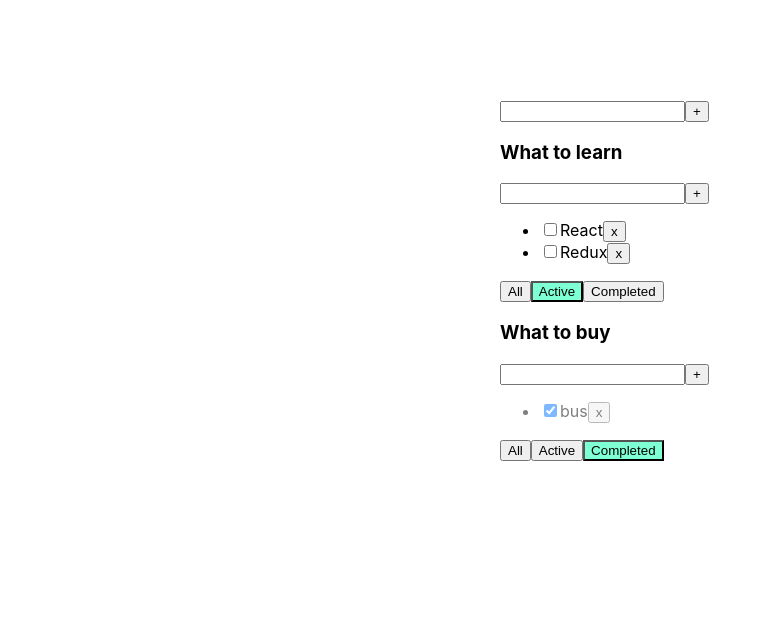
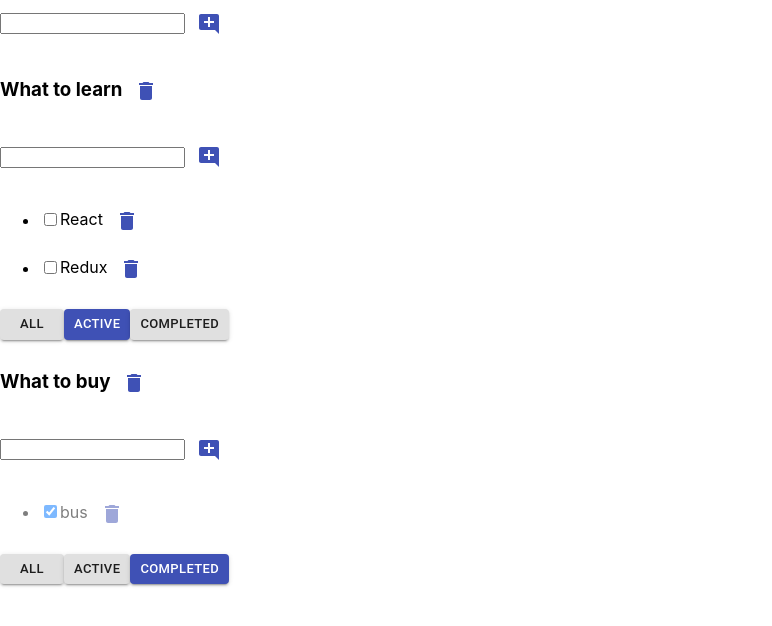
Before and after one commit to PavelMalta/Todolist-homework, a React (Create React App) app: page / in a window 1280 px wide. Shown: the top 626 px of the page, without its empty margins (0-772 px from the left). Built offline with nearby package versions, Linux system fonts and the light colour scheme.

Commit message:
add style button from material-ui in 7 lesson

```diff
--- a/package.json
+++ b/package.json
@@ -3,6 +3,8 @@
   "version": "0.1.0",
   "private": true,
   "dependencies": {
+    "@material-ui/core": "^4.11.2",
+    "@material-ui/icons": "^4.11.2",
     "@testing-library/jest-dom": "^5.11.4",
     "@testing-library/react": "^11.1.0",
     "@testing-library/user-event": "^12.1.10",
--- a/src/AddItemForm.tsx
+++ b/src/AddItemForm.tsx
@@ -1,4 +1,6 @@
+import {IconButton} from "@material-ui/core";
 import React, {ChangeEvent, KeyboardEvent, useState} from "react";
+import {AddComment} from "@material-ui/icons";
 
 type AddItemFormPropsType = {
     addItem: (title: string) => void
@@ -33,7 +35,9 @@ export function AddItemForm(props: AddItemFormPropsType) {
                    onKeyPress={onKeyPressHandler}
                    className={error ? "error" : ""}
             />
-            <button onClick={addTask}>+</button>
+            <IconButton color="primary" onClick={addTask}>
+               <AddComment/>
+            </IconButton>
             {error && <div className={"error-message"}>{error}</div>}
 
         </div>
--- a/src/App.css
+++ b/src/App.css
@@ -1,18 +1,3 @@
-.App {
-    margin-left: 500px;
-    margin-top: 100px;
-}
-.error {
-    border: red 1px solid;
-}
-
-.error-message {
-    color: red;
-}
-
-.active-filter {
-    background-color: aquamarine;
-}
 
 .is-done {
     opacity: 0.5;
--- a/src/Todolist.tsx
+++ b/src/Todolist.tsx
@@ -3,6 +3,9 @@ import {FilterValuesType} from "./App";
 import './App.css';
 import {AddItemForm} from "./AddItemForm";
 import {EditableSpan} from "./EditableSpan";
+import {Button, IconButton} from "@material-ui/core";
+import {Delete} from "@material-ui/icons";
+
 
 export type TaskType = {
     id: string
@@ -42,6 +45,9 @@ export function Todolist(props: PropsType) {
         <div>
             <h3>
                 <EditableSpan title={props.title} onChange={changeTodoListTitle}/>
+                <IconButton onClick={removeTodoList} color="primary">
+                    <Delete/>
+                </IconButton>
             </h3>
             <AddItemForm addItem={addTask}/>
             <ul>
@@ -61,22 +67,34 @@ export function Todolist(props: PropsType) {
                                                                                         onChange={onChangeStatusHandler}
                             />
                                 <EditableSpan title={t.title} onChange={onChangeTitleHandler}/>
-                                <button onClick={onRemoveHandler}>x
-                                </button>
+                                <IconButton onClick={onRemoveHandler} color="primary">
+                                    <Delete/>
+                                </IconButton>
+
                             </li>)
                     })
                 }
 
             </ul>
             <div>
-                <button className={props.filter === "All" ? "active-filter" : ""} onClick={onAllClickHandler}>All
-                </button>
-                <button className={props.filter === "Active" ? "active-filter" : ""}
-                        onClick={onActiveClickHandler}>Active
-                </button>
-                <button className={props.filter === "Completed" ? "active-filter" : ""}
-                        onClick={onCompletedClickHandler}>Completed
-                </button>
+                <Button
+                    variant="contained"
+                    size={"small"}
+                    color={props.filter === "All" ? "primary" : "default"}
+                    onClick={onAllClickHandler}>All
+                </Button>
+                <Button
+                    variant="contained"
+                    size={"small"}
+                    color={props.filter === "Active" ? "primary" : "default"}
+                    onClick={onActiveClickHandler}>Active
+                </Button>
+                <Button
+                    variant="contained"
+                    size={"small"}
+                    color={props.filter === "Completed" ? "primary" : "default"}
+                    onClick={onCompletedClickHandler}>Completed
+                </Button>
             </div>
 
         </div>
```
Also changed, not shown: 2 other files (tests, documents, lock files or other folders).
